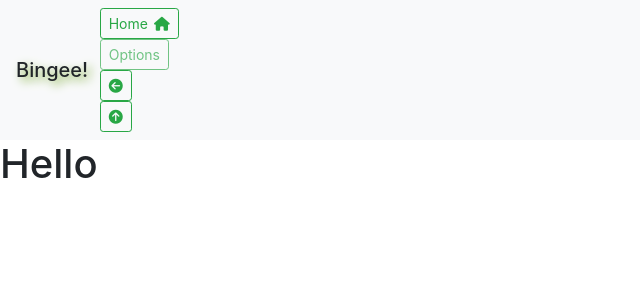
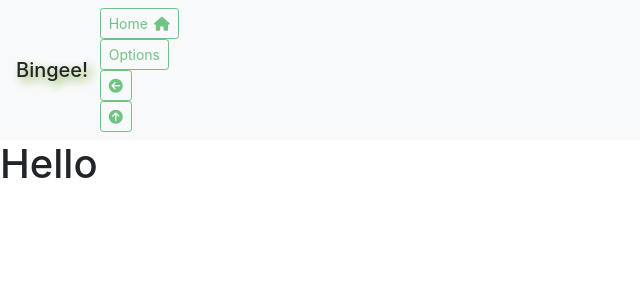
Before and after one commit to eoinkane/bingee, a React (Create React App) app: page / in a window 1280 px wide. Shown: the top 300 px of the page, without its empty margins (0-640 px from the left). Built offline with nearby package versions, Linux system fonts and the light colour scheme.

Commit message:
Navbar button disabling added

```diff
--- a/src/components/Navbar/Navbar.js
+++ b/src/components/Navbar/Navbar.js
@@ -6,15 +6,15 @@ function NavbarLocalFull() {
                 <h5 className="navBarH5">Bingee!</h5>
                 <div className="row" >
                     <div className="col-sm-2 navBarBtnRow">
-                        <button className="btn btn-outline-success btn-sm my-2 my-sm-0 navBarBtn" id="homeBtn" type="button">
+                        <button className="btn btn-outline-success btn-sm my-2 my-sm-0 navBarBtn disabled" id="homeBtn" type="button">
                             Home
                             <i className="fas fa-home homeIcon"></i>
                         </button>
                         <button className="btn btn-outline-success btn-sm my-2 my-sm-0 navBarBtn disabled" type="button">Options</button>
-                        <button className="btn btn-outline-success btn-sm my-2 my-sm-0 navBarBtn" id="backBtn" type="button">
+                        <button className="btn btn-outline-success btn-sm my-2 my-sm-0 navBarBtn disabled" id="backBtn" type="button">
                             <i className="fas fa-arrow-circle-left"></i>
                         </button>
-                        <button className="btn btn-outline-success btn-sm my-2 my-sm-0 navBarBtn" id="upBtn" type="button">
+                        <button className="btn btn-outline-success btn-sm my-2 my-sm-0 navBarBtn disabled" id="upBtn" type="button">
                             <i className="fas fa-arrow-circle-up"></i>
                         </button>
 
```
